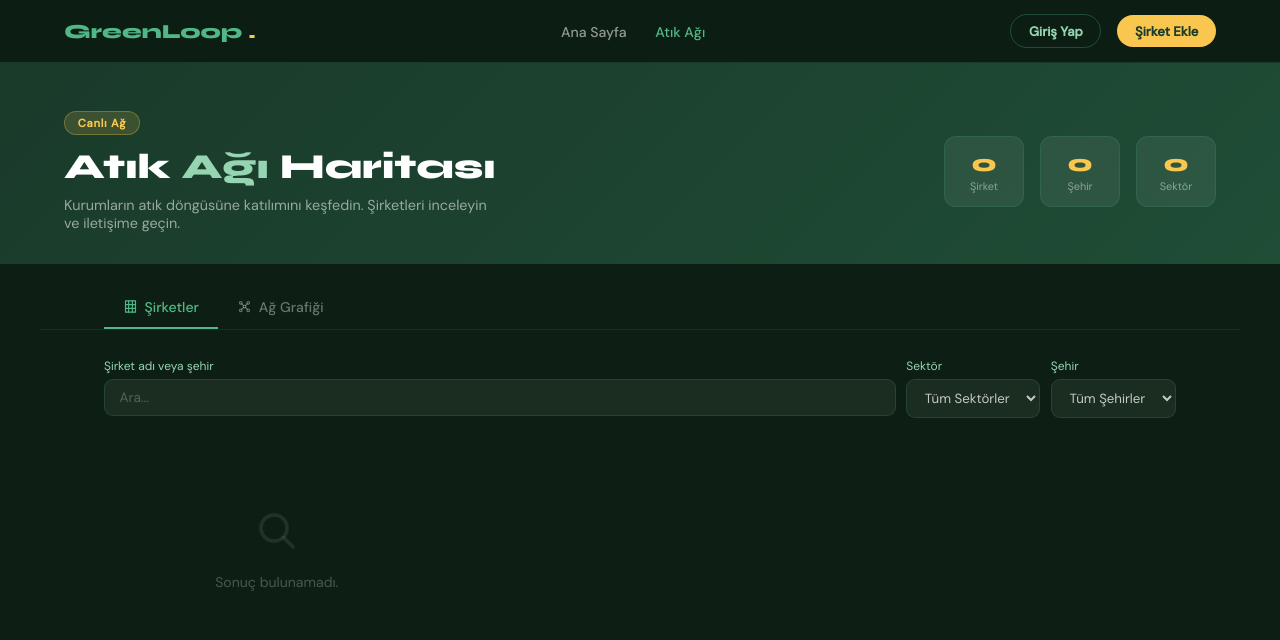
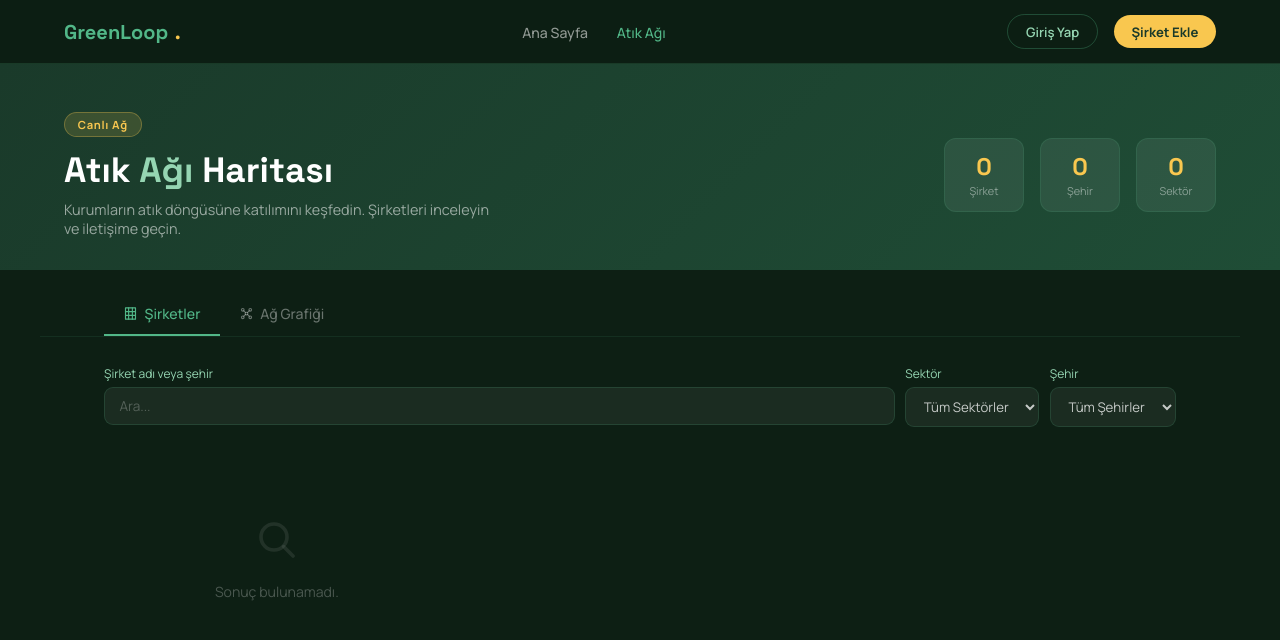
Before and after one commit to mmknisali/greenloop, a plain HTML site: page network.html in a window 1280 px wide. Both pictures are taken after a click on the tab "Şirketler". Drawn offline with nearby package versions, Linux system fonts and the light colour scheme; no server answers.

Commit message:
Switch to self-hosted Space Grotesk and Manrope fonts

```diff
--- a/assets/css/company-detail.css
+++ b/assets/css/company-detail.css
@@ -1,5 +1,5 @@
 /* GreenLoop – company-detail.css */
-html,body{font-family:'DM Sans',sans-serif;background:#0a1a10;color:#fff;min-height:100%;}
+html,body{font-family:'Manrope',sans-serif;background:#0a1a10;color:#fff;min-height:100%;}
 
 nav{
   position:sticky;
@@ -14,7 +14,7 @@ nav{
   border-bottom:1px solid rgba(82,183,136,.14);
 }
 .nav-logo{
-  font-family:'Syne',sans-serif;
+  font-family:'Space Grotesk',sans-serif;
   font-weight:800;
   font-size:1.2rem;
   color:var(--gb);
@@ -72,7 +72,7 @@ nav{
 .hero-avatar .icon{width:38px;height:38px;}
 .hero-info{flex:1;}
 .company-name{
-  font-family:'Syne',sans-serif;
+  font-family:'Space Grotesk',sans-serif;
   font-size:clamp(1.6rem,3vw,2.2rem);
   font-weight:800;
   color:#fff;
@@ -108,7 +108,7 @@ nav{
   border-radius:100px;
 }
 .emission-big{
-  font-family:'Syne',sans-serif;
+  font-family:'Space Grotesk',sans-serif;
   font-size:2.2rem;
   font-weight:800;
   color:var(--y);
@@ -136,7 +136,7 @@ nav{
   margin-bottom:1.5rem;
 }
 .section-title{
-  font-family:'Syne',sans-serif;
+  font-family:'Space Grotesk',sans-serif;
   font-size:.75rem;
   font-weight:700;
   letter-spacing:.1em;
@@ -199,7 +199,7 @@ nav{
 }
 .hero-emission{text-align:right;flex-shrink:0;}
 .tag-empty{font-size:.82rem;color:rgba(255,255,255,.25);}
-.emission-value{font-family:'Syne',sans-serif;font-size:2rem;font-weight:800;color:var(--y);}
+.emission-value{font-family:'Space Grotesk',sans-serif;font-size:2rem;font-weight:800;color:var(--y);}
 .not-found-icon{margin-bottom:1rem;opacity:.3;}
 .not-found-icon .icon{width:3rem;height:3rem;}
 .not-found a,.info-item a,.contact-owner a,.contact-hint a{color:var(--gb);}
@@ -223,7 +223,7 @@ nav{
   padding:1.2rem 1.4rem;
 }
 .contact-head-title{
-  font-family:'Syne',sans-serif;
+  font-family:'Space Grotesk',sans-serif;
   font-weight:700;
   font-size:1rem;
   color:#fff;
@@ -254,7 +254,7 @@ nav{
   border-radius:9px;
   padding:.6rem .85rem;
   font-size:.85rem;
-  font-family:'DM Sans',sans-serif;
+  font-family:'Manrope',sans-serif;
   outline:none;
   transition:border-color .2s;
 }
@@ -274,7 +274,7 @@ nav{
   color:#fff;
   border-radius:10px;
   padding:.8rem;
-  font-family:'Syne',sans-serif;
+  font-family:'Space Grotesk',sans-serif;
   font-weight:700;
   font-size:.88rem;
   cursor:pointer;
--- a/assets/css/dashboard.css
+++ b/assets/css/dashboard.css
@@ -1,5 +1,5 @@
 /* GreenLoop – dashboard.css */
-html,body{font-family:'DM Sans',sans-serif;background:#0a1a10;color:#fff;min-height:100%;}
+html,body{font-family:'Manrope',sans-serif;background:#0a1a10;color:#fff;min-height:100%;}
 
 .layout{display:grid;grid-template-columns:240px 1fr;min-height:100vh;}
 
@@ -11,7 +11,7 @@ html,body{font-family:'DM Sans',sans-serif;background:#0a1a10;color:#fff;min-hei
   flex-direction:column;
 }
 .sb-brand{
-  font-family:'Syne',sans-serif;
+  font-family:'Space Grotesk',sans-serif;
   font-weight:800;
   font-size:1.15rem;
   color:var(--gb);
@@ -96,7 +96,7 @@ html,body{font-family:'DM Sans',sans-serif;background:#0a1a10;color:#fff;min-hei
   justify-content:space-between;
 }
 .mob-logo{
-  font-family:'Syne',sans-serif;
+  font-family:'Space Grotesk',sans-serif;
   font-weight:800;
   font-size:1.1rem;
   color:var(--gb);
@@ -128,7 +128,7 @@ html,body{font-family:'DM Sans',sans-serif;background:#0a1a10;color:#fff;min-hei
   background:none;
   color:rgba(255,255,255,.35);
   font-size:.62rem;
-  font-family:'DM Sans',sans-serif;
+  font-family:'Manrope',sans-serif;
   font-weight:500;
   position:relative;
   min-width:52px;
@@ -153,7 +153,7 @@ html,body{font-family:'DM Sans',sans-serif;background:#0a1a10;color:#fff;min-hei
 .main{padding:2rem 2.5rem;overflow-y:auto;}
 .page-header{margin-bottom:2rem;}
 .page-title{
-  font-family:'Syne',sans-serif;
+  font-family:'Space Grotesk',sans-serif;
   font-weight:800;
   font-size:1.5rem;
   color:#fff;
@@ -189,7 +189,7 @@ html,body{font-family:'DM Sans',sans-serif;background:#0a1a10;color:#fff;min-hei
   padding:1.2rem 1.4rem;
 }
 .stat-c .num{
-  font-family:'Syne',sans-serif;
+  font-family:'Space Grotesk',sans-serif;
   font-size:1.8rem;
   font-weight:800;
   color:var(--y);
@@ -214,7 +214,7 @@ html,body{font-family:'DM Sans',sans-serif;background:#0a1a10;color:#fff;min-hei
   padding:1.4rem 1.6rem;
 }
 .quick-start-title{
-  font-family:'Syne',sans-serif;
+  font-family:'Space Grotesk',sans-serif;
   font-weight:700;
   font-size:.9rem;
   color:var(--gl);
@@ -270,7 +270,7 @@ html,body{font-family:'DM Sans',sans-serif;background:#0a1a10;color:#fff;min-hei
 }
 .cc-emoji .icon{width:20px;height:20px;}
 .cc-name{
-  font-family:'Syne',sans-serif;
+  font-family:'Space Grotesk',sans-serif;
   font-weight:700;
   font-size:.95rem;
   color:#fff;
@@ -313,7 +313,7 @@ html,body{font-family:'DM Sans',sans-serif;background:#0a1a10;color:#fff;min-hei
   border-top:1px solid rgba(82,183,136,.1);
 }
 .cc-emission{
-  font-family:'Syne',sans-serif;
+  font-family:'Space Grotesk',sans-serif;
   font-size:.95rem;
   font-weight:800;
   color:var(--y);
@@ -326,7 +326,7 @@ html,body{font-family:'DM Sans',sans-serif;background:#0a1a10;color:#fff;min-hei
   border-radius:7px;
   border:none;
   cursor:pointer;
-  font-family:'DM Sans',sans-serif;
+  font-family:'Manrope',sans-serif;
   font-weight:600;
 }
 .cc-btn.view{background:rgba(82,183,136,.15);color:var(--gl);}
@@ -344,7 +344,7 @@ html,body{font-family:'DM Sans',sans-serif;background:#0a1a10;color:#fff;min-hei
   display:flex;
   align-items:center;
   gap:.4rem;
-  font-family:'Syne',sans-serif;
+  font-family:'Space Grotesk',sans-serif;
   font-size:.72rem;
   font-weight:700;
   letter-spacing:.1em;
@@ -376,7 +376,7 @@ html,body{font-family:'DM Sans',sans-serif;background:#0a1a10;color:#fff;min-hei
   border-radius:9px;
   padding:.62rem .9rem;
   font-size:.87rem;
-  font-family:'DM Sans',sans-serif;
+  font-family:'Manrope',sans-serif;
   outline:none;
   transition:border-color .2s;
 }
@@ -407,7 +407,7 @@ html,body{font-family:'DM Sans',sans-serif;background:#0a1a10;color:#fff;min-hei
   outline:none;
   color:rgba(255,255,255,.9);
   font-size:.85rem;
-  font-family:'DM Sans',sans-serif;
+  font-family:'Manrope',sans-serif;
   flex:1;
   min-width:90px;
   padding:2px 0;
@@ -448,7 +448,7 @@ html,body{font-family:'DM Sans',sans-serif;background:#0a1a10;color:#fff;min-hei
 }
 .slider-wrap input[type=range]{flex:1;accent-color:var(--gb);}
 .slider-val{
-  font-family:'Syne',sans-serif;
+  font-family:'Space Grotesk',sans-serif;
   font-weight:800;
   font-size:1rem;
   color:var(--y);
@@ -482,7 +482,7 @@ html,body{font-family:'DM Sans',sans-serif;background:#0a1a10;color:#fff;min-hei
   color:#fff;
   border-radius:10px;
   padding:.8rem 2rem;
-  font-family:'Syne',sans-serif;
+  font-family:'Space Grotesk',sans-serif;
   font-weight:700;
   font-size:.9rem;
   cursor:pointer;
@@ -627,7 +627,7 @@ html,body{font-family:'DM Sans',sans-serif;background:#0a1a10;color:#fff;min-hei
 .action-modal{max-width:360px;overflow:auto;}
 .action-text{padding:1.2rem 1.5rem;color:rgba(255,255,255,.85);font-size:.88rem;line-height:1.6;overflow-wrap:anywhere;}
 .action-buttons{display:flex;justify-content:flex-end;gap:.5rem;padding:0 1.5rem 1.2rem;}
-.action-buttons button{padding:.45rem .85rem;font:600 .82rem 'DM Sans',sans-serif;}
+.action-buttons button{padding:.45rem .85rem;font:600 .82rem 'Manrope',sans-serif;}
 .action-cancel{
   background:var(--white-rgba);
   border:1px solid var(--green-rgba);
@@ -644,7 +644,7 @@ html,body{font-family:'DM Sans',sans-serif;background:#0a1a10;color:#fff;min-hei
   justify-content:space-between;
 }
 .modal-title{
-  font-family:'Syne',sans-serif;
+  font-family:'Space Grotesk',sans-serif;
   font-weight:700;
   font-size:1rem;
   color:#fff;
@@ -720,7 +720,7 @@ html,body{font-family:'DM Sans',sans-serif;background:#0a1a10;color:#fff;min-hei
   border-radius:9px;
   padding:.6rem .9rem;
   font-size:.85rem;
-  font-family:'DM Sans',sans-serif;
+  font-family:'Manrope',sans-serif;
   resize:none;
   outline:none;
   min-height:40px;
--- a/assets/css/index.css
+++ b/assets/css/index.css
@@ -17,7 +17,7 @@ nav {
 nav.scrolled { box-shadow:0 4px 24px rgba(26,58,42,.10); }
 .nav-sentinel { position:absolute; top:0; left:0; width:1px; height:40px; pointer-events:none; }
 .nav-logo {
-  font-family:'Syne',sans-serif;
+  font-family:'Space Grotesk',sans-serif;
   font-weight:800;
   font-size:1.35rem;
   color:var(--gm);
@@ -88,7 +88,7 @@ nav.scrolled { box-shadow:0 4px 24px rgba(26,58,42,.10); }
   margin-bottom:1.6rem;
 }
 h1 {
-  font-family:'Syne',sans-serif;
+  font-family:'Space Grotesk',sans-serif;
   font-size:clamp(2rem,2.8vw,2.5rem);
   font-weight:800;
   line-height:1.12;
@@ -165,7 +165,7 @@ section { padding:5.5rem 5vw; }
   margin-bottom:1rem;
 }
 h2 {
-  font-family:'Syne',sans-serif;
+  font-family:'Space Grotesk',sans-serif;
   font-size:clamp(1.8rem,3vw,2.6rem);
   font-weight:800;
   line-height:1.2;
@@ -250,7 +250,7 @@ h2 {
 }
 .feature-icon .icon{width:18px;height:18px;}
 .feature-body strong {
-  font-family:'Syne',sans-serif;
+  font-family:'Space Grotesk',sans-serif;
   font-weight:700;
   font-size:.92rem;
   color:var(--td);
@@ -270,7 +270,7 @@ h2 {
 .band-item { padding:1.4rem 1rem; display:flex; flex-direction:column; gap:.35rem; }
 .band-item + .band-item { border-left:1px solid var(--green-rgba); }
 .band-value {
-  font-family:'Syne',sans-serif;
+  font-family:'Space Grotesk',sans-serif;
   font-size:2rem;
   font-weight:800;
   color:var(--gm);
@@ -278,14 +278,14 @@ h2 {
 }
 .band-key { font-size:.8rem; color:var(--tm); }
 .material-heading {
-  font-family:'Syne',sans-serif;
+  font-family:'Space Grotesk',sans-serif;
   font-size:1rem;
   color:var(--td);
   margin-top:2.2rem;
 }
 .material-list { display:flex; flex-wrap:wrap; gap:.6rem 1.6rem; margin-top:.9rem; }
 .material-item { display:inline-flex; gap:.45rem; align-items:baseline; font-size:.88rem; color:var(--td); }
-.material-item strong { font-family:'Syne',sans-serif; color:var(--gm); }
+.material-item strong { font-family:'Space Grotesk',sans-serif; color:var(--gm); }
 .skeleton-line {
   display:block;
   width:8rem;
@@ -360,7 +360,7 @@ h2 {
 }
 .chat-header-avatar .icon{width:19px;height:19px;}
 .chat-header-info strong {
-  font-family:'Syne',sans-serif;
+  font-family:'Space Grotesk',sans-serif;
   font-size:.95rem;
   font-weight:700;
   color:var(--white);
@@ -459,7 +459,7 @@ h2 {
 }
 .cmsg-bubble h3{
   color:var(--gl);
-  font-family:'Syne',sans-serif;
+  font-family:'Space Grotesk',sans-serif;
   margin-bottom:4px;
   font-size:.95rem;
 }
@@ -536,7 +536,7 @@ h2 {
   border-radius:12px;
   padding:.75rem 1rem;
   font-size:.9rem;
-  font-family:'DM Sans',sans-serif;
+  font-family:'Manrope',sans-serif;
   resize:none;
   min-height:44px;
   max-height:140px;
--- a/assets/css/login.css
+++ b/assets/css/login.css
@@ -1,5 +1,5 @@
 /* GreenLoop – login.css */
-html,body{min-height:100%;font-family:'DM Sans',sans-serif;background:#0d1f14;color:#fff;}
+html,body{min-height:100%;font-family:'Manrope',sans-serif;background:#0d1f14;color:#fff;}
 
 .page{
   min-height:100vh;
@@ -36,7 +36,7 @@ html,body{min-height:100%;font-family:'DM Sans',sans-serif;background:#0d1f14;co
   left:-80px;
 }
 .brand{
-  font-family:'Syne',sans-serif;
+  font-family:'Space Grotesk',sans-serif;
   font-weight:800;
   font-size:1.5rem;
   color:var(--gb);
@@ -46,7 +46,7 @@ html,body{min-height:100%;font-family:'DM Sans',sans-serif;background:#0d1f14;co
 }
 .brand .dot{color:var(--y);}
 .left h2{
-  font-family:'Syne',sans-serif;
+  font-family:'Space Grotesk',sans-serif;
   font-size:clamp(1.8rem,3vw,2.4rem);
   font-weight:800;
   color:#fff;
@@ -120,7 +120,7 @@ html,body{min-height:100%;font-family:'DM Sans',sans-serif;background:#0d1f14;co
   font-weight:600;
 }
 .form-title{
-  font-family:'Syne',sans-serif;
+  font-family:'Space Grotesk',sans-serif;
   font-weight:800;
   font-size:1.4rem;
   color:#fff;
@@ -152,7 +152,7 @@ html,body{min-height:100%;font-family:'DM Sans',sans-serif;background:#0d1f14;co
   border-radius:10px;
   padding:.7rem 1rem;
   font-size:.9rem;
-  font-family:'DM Sans',sans-serif;
+  font-family:'Manrope',sans-serif;
   outline:none;
   transition:border-color .2s;
 }
@@ -170,7 +170,7 @@ html,body{min-height:100%;font-family:'DM Sans',sans-serif;background:#0d1f14;co
   color:#fff;
   border-radius:11px;
   padding:.9rem;
-  font-family:'Syne',sans-serif;
+  font-family:'Space Grotesk',sans-serif;
   font-weight:700;
   font-size:.95rem;
   cursor:pointer;
--- a/assets/css/network.css
+++ b/assets/css/network.css
@@ -1,5 +1,5 @@
 /* GreenLoop – network.css */
-html,body{font-family:'DM Sans',sans-serif;background:#0d1f14;color:#fff;min-height:100%;}
+html,body{font-family:'Manrope',sans-serif;background:#0d1f14;color:#fff;min-height:100%;}
 
 nav{
   position:sticky;
@@ -14,7 +14,7 @@ nav{
   border-bottom:1px solid rgba(82,183,136,.18);
 }
 .nav-logo{
-  font-family:'Syne',sans-serif;
+  font-family:'Space Grotesk',sans-serif;
   font-weight:800;
   font-size:1.25rem;
   color:var(--gb);
@@ -94,7 +94,7 @@ nav{
   margin-bottom:.6rem;
 }
 .page-hero h1{
-  font-family:'Syne',sans-serif;
+  font-family:'Space Grotesk',sans-serif;
   font-size:clamp(1.6rem,3vw,2.2rem);
   font-weight:800;
   color:#fff;
@@ -120,7 +120,7 @@ nav{
   min-width:80px;
 }
 .hstat-num{
-  font-family:'Syne',sans-serif;
+  font-family:'Space Grotesk',sans-serif;
   font-size:1.5rem;
   font-weight:800;
   color:var(--y);
@@ -142,7 +142,7 @@ nav{
   background:none;
   border:none;
   cursor:pointer;
-  font-family:'DM Sans',sans-serif;
+  font-family:'Manrope',sans-serif;
   font-size:.88rem;
   font-weight:500;
   color:rgba(255,255,255,.38);
@@ -186,7 +186,7 @@ nav{
   border-radius:9px;
   padding:.55rem .9rem;
   font-size:.85rem;
-  font-family:'DM Sans',sans-serif;
+  font-family:'Manrope',sans-serif;
   transition:border-color .2s;
 }
 .filter-input::placeholder{color:rgba(255,255,255,.25);}
@@ -197,7 +197,7 @@ nav{
   border-radius:9px;
   padding:.55rem .85rem;
   font-size:.83rem;
-  font-family:'DM Sans',sans-serif;
+  font-family:'Manrope',sans-serif;
   cursor:pointer;
 }
 .filter-select option{background:var(--gd);}
@@ -248,7 +248,7 @@ nav{
 }
 .mc-avatar .icon{width:21px;height:21px;}
 .mc-name{
-  font-family:'Syne',sans-serif;
+  font-family:'Space Grotesk',sans-serif;
   font-weight:700;
   font-size:.92rem;
   color:#fff;
@@ -322,7 +322,7 @@ nav{
   border-top:1px solid rgba(82,183,136,.08);
 }
 .mc-emission{
-  font-family:'Syne',sans-serif;
+  font-family:'Space Grotesk',sans-serif;
   font-size:.92rem;
   font-weight:800;
   color:var(--y);
@@ -370,7 +370,7 @@ nav{
 #graph-map:focus-visible{outline-offset:-2px;}
 .leaflet-container{
   background:#0d1f14 !important;
-  font-family:'DM Sans',sans-serif;
+  font-family:'Manrope',sans-serif;
 }
 .graph-basemap{filter:grayscale(1) invert(.92) brightness(.85);}
 .leaflet-control-attribution{
@@ -464,7 +464,7 @@ nav{
 }
 #g-tooltip.show{opacity:1;visibility:visible;}
 .tt-name{
-  font-family:'Syne',sans-serif;
+  font-family:'Space Grotesk',sans-serif;
   font-weight:800;
   font-size:.92rem;
   color:#fff;
--- a/assets/css/shared.css
+++ b/assets/css/shared.css
@@ -1,4 +1,38 @@
 /* GreenLoop – Shared CSS */
+
+@font-face {
+  font-family: 'Manrope';
+  font-style: normal;
+  font-weight: 400 700;
+  font-display: swap;
+  src: url('../fonts/manrope-latin-ext.woff2?v=16') format('woff2');
+  unicode-range: U+0100-02BA, U+02BD-02C5, U+02C7-02CC, U+02CE-02D7, U+02DD-02FF, U+0304, U+0308, U+0329, U+1D00-1DBF, U+1E00-1E9F, U+1EF2-1EFF, U+2020, U+20A0-20AB, U+20AD-20C4, U+2113, U+2C60-2C7F, U+A720-A7FF;
+}
+@font-face {
+  font-family: 'Manrope';
+  font-style: normal;
+  font-weight: 400 700;
+  font-display: swap;
+  src: url('../fonts/manrope-latin.woff2?v=16') format('woff2');
+  unicode-range: U+0000-00FF, U+0131, U+0152-0153, U+02BB-02BC, U+02C6, U+02DA, U+02DC, U+0304, U+0308, U+0329, U+2000-206F, U+20AC, U+2122, U+2191, U+2193, U+2212, U+2215, U+FEFF, U+FFFD;
+}
+@font-face {
+  font-family: 'Space Grotesk';
+  font-style: normal;
+  font-weight: 400 700;
+  font-display: swap;
+  src: url('../fonts/space-grotesk-latin-ext.woff2?v=16') format('woff2');
+  unicode-range: U+0100-02BA, U+02BD-02C5, U+02C7-02CC, U+02CE-02D7, U+02DD-02FF, U+0304, U+0308, U+0329, U+1D00-1DBF, U+1E00-1E9F, U+1EF2-1EFF, U+2020, U+20A0-20AB, U+20AD-20C4, U+2113, U+2C60-2C7F, U+A720-A7FF;
+}
+@font-face {
+  font-family: 'Space Grotesk';
+  font-style: normal;
+  font-weight: 400 700;
+  font-display: swap;
+  src: url('../fonts/space-grotesk-latin.woff2?v=16') format('woff2');
+  unicode-range: U+0000-00FF, U+0131, U+0152-0153, U+02BB-02BC, U+02C6, U+02DA, U+02DC, U+0304, U+0308, U+0329, U+2000-206F, U+20AC, U+2122, U+2191, U+2193, U+2212, U+2215, U+FEFF, U+FFFD;
+}
+
 /* Standardized design tokens */
 :root {
   --gd:#1a3a2a;
@@ -42,7 +76,7 @@ html { scroll-behavior: smooth; }
 .skip-link:focus { top:1rem; outline:2px solid var(--gb); }
 
 body {
-  font-family:'DM Sans',sans-serif;
+  font-family:'Manrope',sans-serif;
   background:var(--cream);
   color:var(--td);
   overflow-x:hidden;
--- a/network.html
+++ b/network.html
@@ -5,10 +5,9 @@
   <link rel="icon" href="data:," />
   <meta name="viewport" content="width=device-width, initial-scale=1.0"/>
   <title>GreenLoop - Atık Ağı</title>
-  <link href="https://fonts.googleapis.com/css2?family=Syne:wght@400;600;700;800&family=DM+Sans:wght@300;400;500&display=swap" rel="stylesheet"/>
   <link rel="stylesheet" id="leaflet-css" href="https://unpkg.com/leaflet@1.9.4/dist/leaflet.css" integrity="sha256-p4NxAoJBhIIN+hmNHrzRCf9tD/miZyoHS5obTRR9BMY=" crossorigin="anonymous"/>
-  <link rel="stylesheet" href="assets/css/shared.css?v=13" />
-  <link rel="stylesheet" href="assets/css/network.css?v=13" />
+  <link rel="stylesheet" href="assets/css/shared.css?v=16" />
+  <link rel="stylesheet" href="assets/css/network.css?v=16" />
 </head>
 <body>
 <a class="skip-link" href="#main-content">İçeriğe geç</a>
@@ -80,10 +79,10 @@
     <div class="graph-empty" id="graph-empty" role="status"><div class="ge-icon" data-icon="network"></div><p id="graph-status">Yükleniyor...</p></div>
   </div>
 </div>
-<script src="icons.js?v=13"></script>
+<script src="icons.js?v=16"></script>
 <script src="https://unpkg.com/leaflet@1.9.4/dist/leaflet.js" integrity="sha256-20nQCchB9co0qIjJZRGuk2/Z9VM+kNiyxNV1lvTlZBo=" crossorigin="anonymous"></script>
-<script src="api.js?v=13"></script>
-<script src="assets/js/nav.js?v=13"></script>
-<script src="assets/js/network.js?v=13"></script>
+<script src="api.js?v=16"></script>
+<script src="assets/js/nav.js?v=16"></script>
+<script src="assets/js/network.js?v=16"></script>
 </body>
 </html>
```
Also changed, not shown: company-detail.html (+6 -7 lines), dashboard.html (+7 -8 lines), index.html (+6 -7 lines), login.html (+6 -7 lines), assets/fonts/manrope-latin-ext.woff2 (added), assets/fonts/manrope-latin.woff2 (added), assets/fonts/space-grotesk-latin-ext.woff2 (added), assets/fonts/space-grotesk-latin.woff2 (added), 3 other files.
